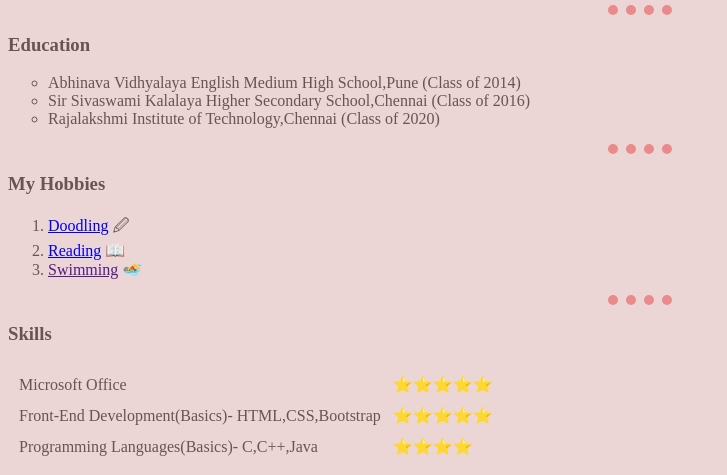
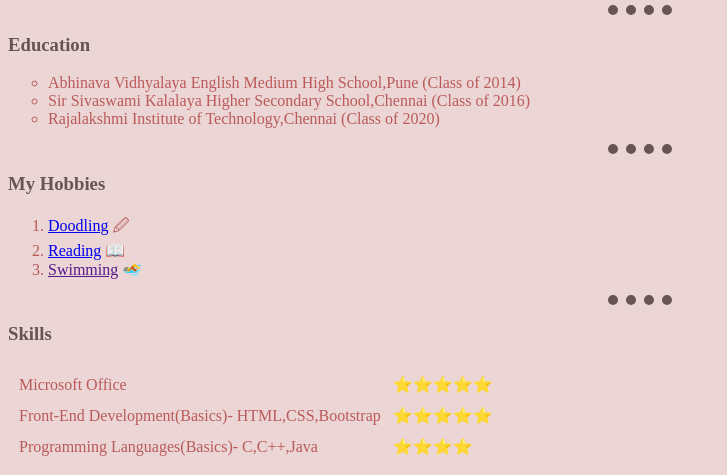
Before and after one commit to kritikaramesh/CV, a plain HTML site: page index.html in a window 1280 px wide. Shown: the part 469-944 px from the top of the page, without its empty margins (0-727 px from the left). Drawn offline with Linux system fonts and the light colour scheme.

Commit message:
Update s1.css

```diff
--- a/s1.css
+++ b/s1.css
@@ -1,12 +1,16 @@
-  body {
+ body {
   background-color: #ebd5d5;
-  color: #685454;
+  color: #bb5a5a;
 }
 
 hr {
   border-style: none;
-  border-color: #ea8a8a;
+  border-color: #685454;
   border-top-style: dotted;
   width: 5%;
   border-width: 10px;
 }
+
+h1,h3{
+  color: #685454;
+}
```
